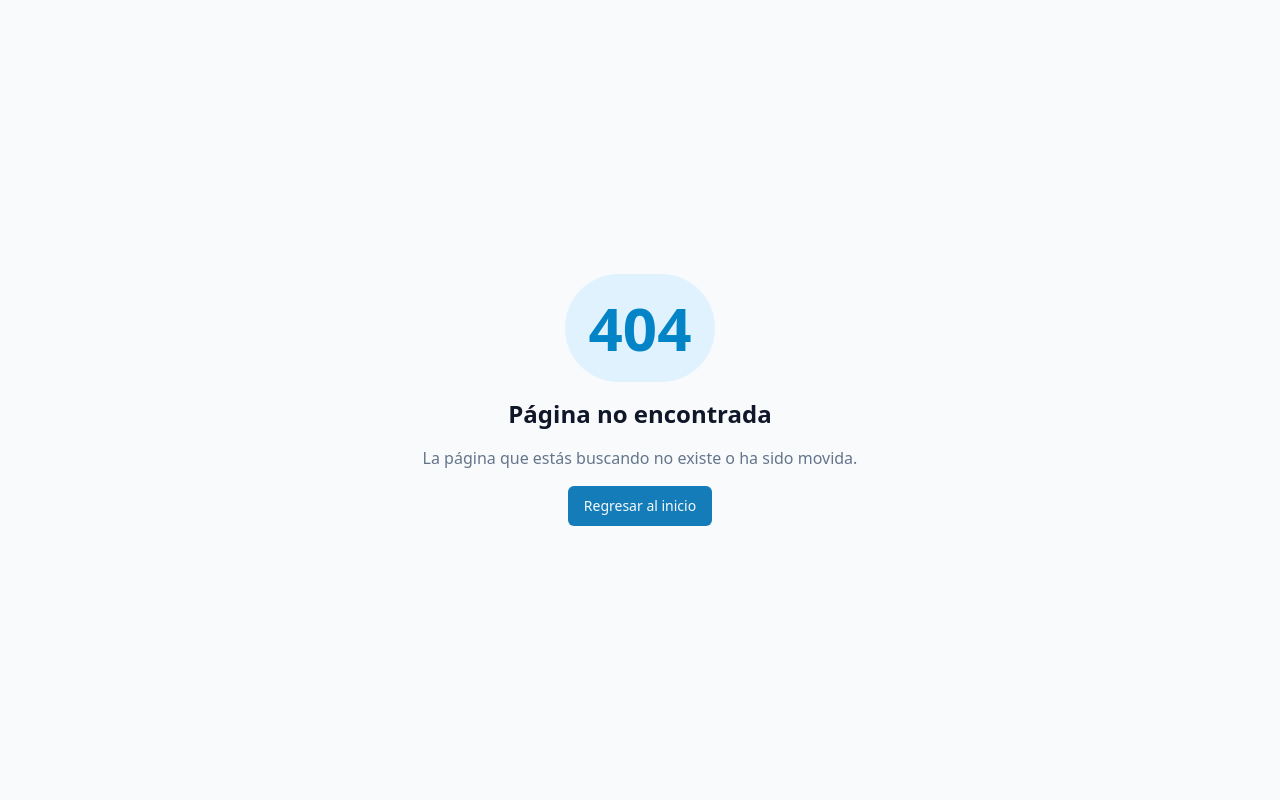
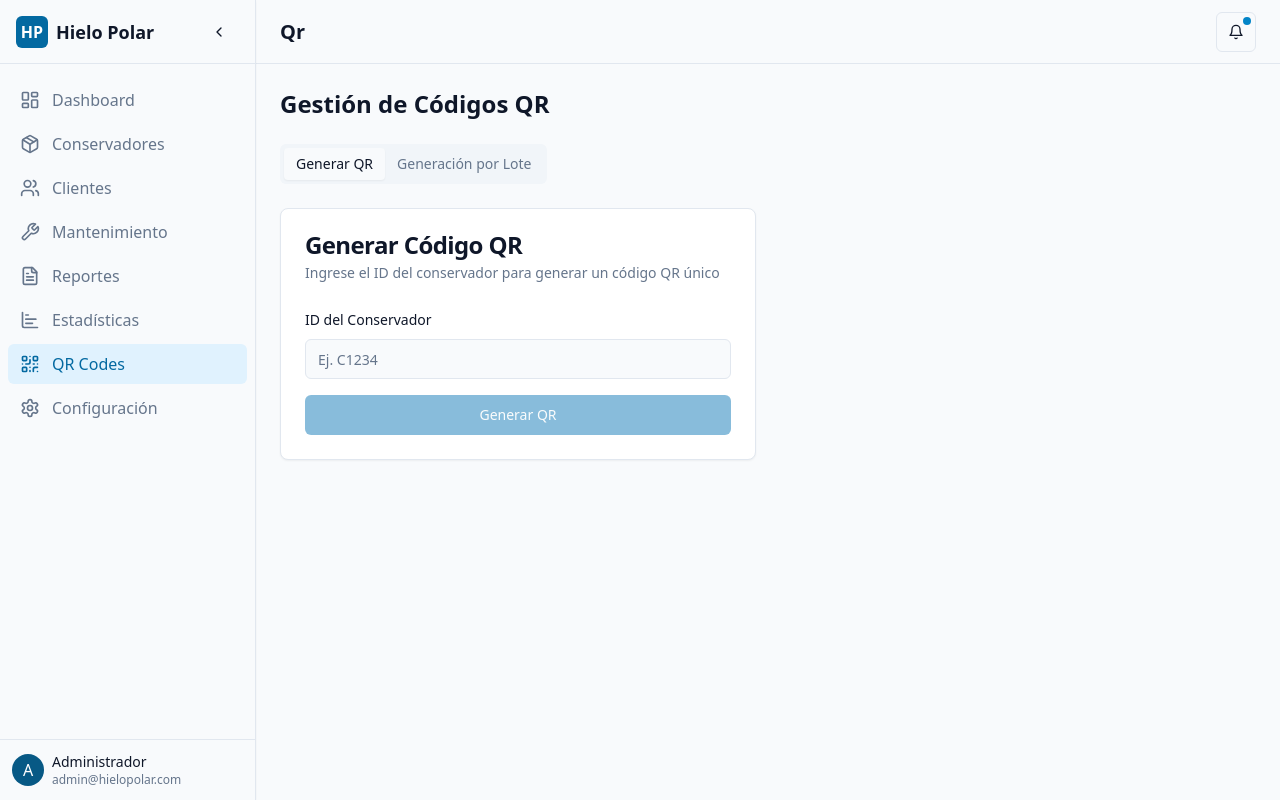
Before and after one commit to omarviga/hielo-polar-manager, a React (Vite) app: page /qr in a window 1280 px wide. Before the commit this address had no page. Built offline with nearby package versions, Linux system fonts and the light colour scheme.

Commit message:
feat: Implement QR code generation

```diff
--- a/package.json
+++ b/package.json
@@ -40,6 +40,7 @@
     "@radix-ui/react-toggle-group": "^1.1.0",
     "@radix-ui/react-tooltip": "^1.1.4",
     "@tanstack/react-query": "^5.56.2",
+    "@types/qrcode": "^1.5.5",
     "class-variance-authority": "^0.7.1",
     "clsx": "^2.1.1",
     "cmdk": "^1.0.0",
--- a/src/App.tsx
+++ b/src/App.tsx
@@ -10,6 +10,7 @@ import Layout from "./components/layout/Layout";
 import Index from "./pages/Index";
 import Conservadores from "./pages/Conservadores";
 import Clientes from "./pages/Clientes";
+import QRCode from "./pages/QRCode";
 import NotFound from "./pages/NotFound";
 
 const queryClient = new QueryClient();
@@ -25,6 +26,7 @@ const App = () => (
             <Route path="/" element={<Index />} />
             <Route path="/conservadores" element={<Conservadores />} />
             <Route path="/clientes" element={<Clientes />} />
+            <Route path="/qr" element={<QRCode />} />
             {/* Rutas adicionales se agregarán aquí */}
           </Route>
           <Route path="*" element={<NotFound />} />
--- a/src/components/conservadores/ConservadorCard.tsx
+++ b/src/components/conservadores/ConservadorCard.tsx
@@ -3,6 +3,7 @@ import { Card, CardContent, CardDescription, CardFooter, CardHeader, CardTitle }
 import { Badge } from "@/components/ui/badge";
 import { Button } from "@/components/ui/button";
 import { MapPin, QrCode, Wrench, FileText } from "lucide-react";
+import { useNavigate } from "react-router-dom";
 
 export interface ConservadorData {
   id: string;
@@ -19,6 +20,8 @@ interface ConservadorCardProps {
 }
 
 export function ConservadorCard({ conservador }: ConservadorCardProps) {
+  const navigate = useNavigate();
+
   const getStatusColor = (estado: string) => {
     switch (estado) {
       case "activo":
@@ -30,6 +33,11 @@ export function ConservadorCard({ conservador }: ConservadorCardProps) {
       default:
         return "bg-gray-100 text-gray-800 hover:bg-gray-200";
     }
+  };
+
+  const handleQrClick = () => {
+    // Navigate to QR page with conservador ID pre-filled
+    navigate(`/qr?id=${conservador.id}`);
   };
 
   return (
@@ -67,7 +75,7 @@ export function ConservadorCard({ conservador }: ConservadorCardProps) {
           Detalles
         </Button>
         <div className="flex gap-2">
-          <Button variant="outline" size="icon">
+          <Button variant="outline" size="icon" onClick={handleQrClick}>
             <QrCode className="h-4 w-4" />
           </Button>
           <Button variant="outline" size="icon">
--- /dev/null
+++ b/src/components/qr/QrCodeGenerator.tsx
@@ -0,0 +1,42 @@
+
+import React, { useEffect, useRef } from 'react';
+import QRCode from 'qrcode';
+
+interface QrCodeGeneratorProps {
+  value: string;
+  size?: number;
+}
+
+export const QrCodeGenerator = ({ value, size = 128 }: QrCodeGeneratorProps) => {
+  const canvasRef = useRef<HTMLCanvasElement>(null);
+
+  useEffect(() => {
+    if (!canvasRef.current) return;
+
+    const generateQR = async () => {
+      try {
+        await QRCode.toCanvas(canvasRef.current, value, {
+          width: size,
+          margin: 1,
+          color: {
+            dark: '#000000',
+            light: '#ffffff',
+          },
+        });
+      } catch (err) {
+        console.error('Error generating QR code:', err);
+      }
+    };
+
+    generateQR();
+  }, [value, size]);
+
+  return (
+    <div className="flex flex-col items-center">
+      <canvas ref={canvasRef} className="border rounded-md" />
+      <p className="text-sm text-muted-foreground mt-2 max-w-xs overflow-hidden text-ellipsis text-center">
+        {value}
+      </p>
+    </div>
+  );
+};
--- /dev/null
+++ b/src/pages/QRCode.tsx
@@ -0,0 +1,118 @@
+
+import React, { useState } from "react";
+import { QrCodeGenerator } from "@/components/qr/QrCodeGenerator";
+import { Input } from "@/components/ui/input";
+import { Label } from "@/components/ui/label";
+import { Button } from "@/components/ui/button";
+import { Card, CardContent, CardDescription, CardHeader, CardTitle } from "@/components/ui/card";
+import { Tabs, TabsContent, TabsList, TabsTrigger } from "@/components/ui/tabs";
+import { ScanQrCode } from "lucide-react";
+
+const QRCode = () => {
+  const [conservadorId, setConservadorId] = useState("");
+  const [qrValue, setQrValue] = useState("");
+
+  const handleGenerate = () => {
+    if (conservadorId) {
+      // In a real app, this would include a proper URL to your application
+      // For example: https://yourdomain.com/conservador/123
+      setQrValue(`https://hielopolar.com/conservador/${conservadorId}`);
+    }
+  };
+
+  return (
+    <div className="space-y-6">
+      <div className="flex items-center justify-between">
+        <h1 className="text-2xl font-bold">Gestión de Códigos QR</h1>
+      </div>
+
+      <Tabs defaultValue="generar" className="w-full">
+        <TabsList className="mb-4">
+          <TabsTrigger value="generar">Generar QR</TabsTrigger>
+          <TabsTrigger value="lote">Generación por Lote</TabsTrigger>
+        </TabsList>
+
+        <TabsContent value="generar">
+          <div className="grid grid-cols-1 md:grid-cols-2 gap-6">
+            <Card>
+              <CardHeader>
+                <CardTitle>Generar Código QR</CardTitle>
+                <CardDescription>
+                  Ingrese el ID del conservador para generar un código QR único
+                </CardDescription>
+              </CardHeader>
+              <CardContent className="space-y-4">
+                <div className="space-y-2">
+                  <Label htmlFor="conservador-id">ID del Conservador</Label>
+                  <Input
+                    id="conservador-id"
+                    placeholder="Ej. C1234"
+                    value={conservadorId}
+                    onChange={(e) => setConservadorId(e.target.value)}
+                  />
+                </div>
+                <Button
+                  onClick={handleGenerate}
+                  className="w-full"
+                  disabled={!conservadorId}
+                >
+                  Generar QR
+                </Button>
+              </CardContent>
+            </Card>
+
+            {qrValue && (
+              <Card>
+                <CardHeader>
+                  <CardTitle>Código QR Generado</CardTitle>
+                  <CardDescription>
+                    Conservador #{conservadorId}
+                  </CardDescription>
+                </CardHeader>
+                <CardContent className="flex flex-col items-center space-y-4">
+                  <QrCodeGenerator value={qrValue} size={200} />
+                  <div className="flex gap-2">
+                    <Button onClick={() => window.print()}>Imprimir</Button>
+                    <Button variant="outline" onClick={() => {
+                      // In a real app, we would use a library to download the QR code as an image
+                      alert("Funcionalidad de descarga implementada aquí");
+                    }}>
+                      Descargar
+                    </Button>
+                  </div>
+                </CardContent>
+              </Card>
+            )}
+          </div>
+        </TabsContent>
+
+        <TabsContent value="lote">
+          <Card>
+            <CardHeader>
+              <CardTitle>Generación por Lote</CardTitle>
+              <CardDescription>
+                Genere códigos QR para múltiples conservadores a la vez
+              </CardDescription>
+            </CardHeader>
+            <CardContent>
+              <div className="flex items-center justify-center p-12 border-2 border-dashed rounded-lg">
+                <div className="text-center">
+                  <ScanQrCode className="mx-auto h-12 w-12 text-muted-foreground" />
+                  <h3 className="mt-2 text-sm font-semibold">Generación por Lote</h3>
+                  <p className="mt-1 text-sm text-muted-foreground">
+                    Esta funcionalidad permite generar códigos QR para múltiples conservadores a la vez.
+                  </p>
+                  <div className="mt-4">
+                    <Button>Seleccionar Conservadores</Button>
+                  </div>
+                </div>
+              </div>
+            </CardContent>
+          </Card>
+        </TabsContent>
+      </Tabs>
+    </div>
+  );
+};
+
+export default QRCode;
```
Also changed, not shown: 1 other file (tests, documents, lock files or other folders).
